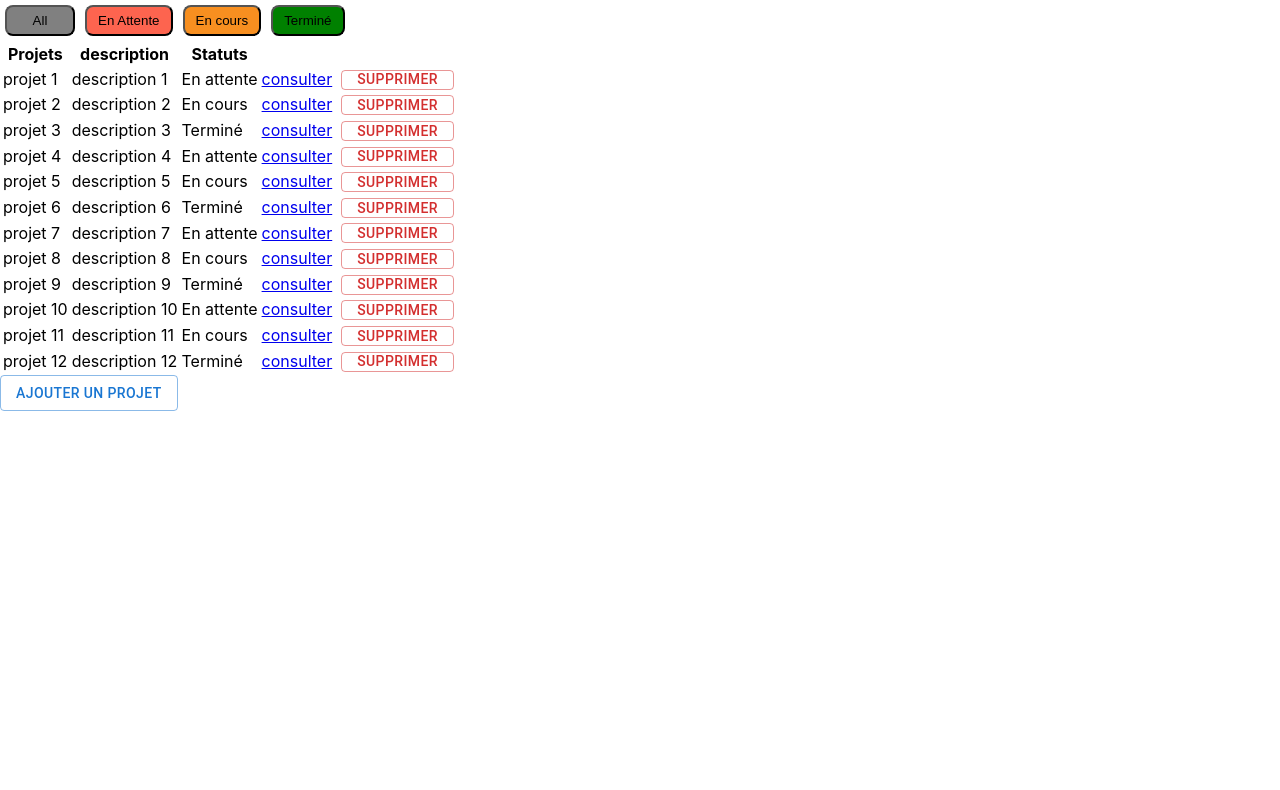
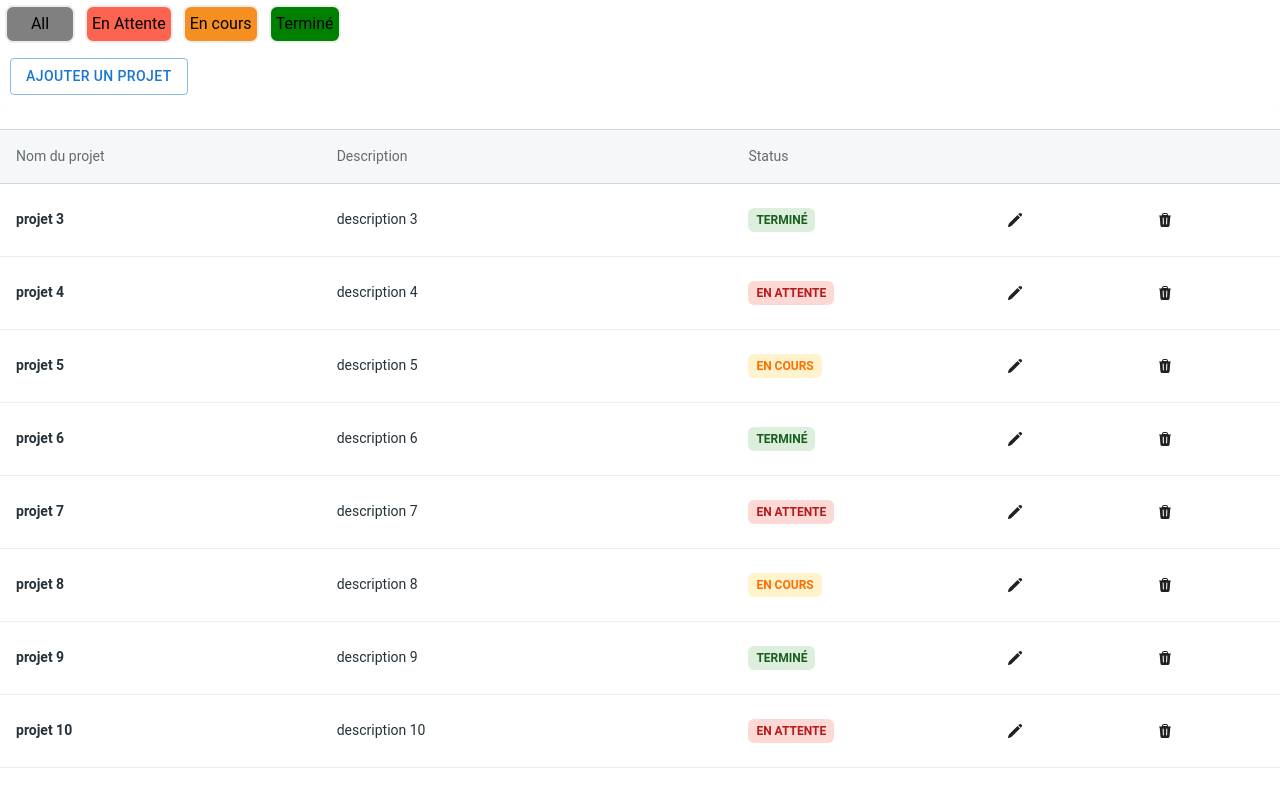
Before and after one commit to anthony-lobe/stereograph-dev-test, a React (Create React App) app: page / in a window 1280 px wide. Shown: the top 790 px of the page. Built offline with nearby package versions, Linux system fonts and the light colour scheme; data requests are answered from the project's data file.

Commit message:
Styling the displaying board

```diff
--- a/package.json
+++ b/package.json
@@ -5,6 +5,8 @@
   "dependencies": {
     "@emotion/react": "^11.11.1",
     "@emotion/styled": "^11.11.0",
+    "@heroicons/react": "^2.0.18",
+    "@material-tailwind/react": "^2.1.5",
     "@mui/material": "^5.14.19",
     "@testing-library/jest-dom": "^5.17.0",
     "@testing-library/react": "^13.4.0",
@@ -45,5 +47,8 @@
       "last 1 firefox version",
       "last 1 safari version"
     ]
+  },
+  "devDependencies": {
+    "tailwindcss": "^3.3.6"
   }
 }
--- a/src/App.tsx
+++ b/src/App.tsx
@@ -7,6 +7,7 @@ import {
 import './App.css';
 import ProjectList from './components/projectList/projectList';
 import ProjectSummary from './components/projectSummary/projectSummary';
+import { ThemeProvider } from "@material-tailwind/react";
 
 const router = createBrowserRouter([
   {
@@ -24,8 +25,9 @@ const router = createBrowserRouter([
 
 function App() {
   return (
-
-    <RouterProvider router={router}/>
+    <ThemeProvider>
+      <RouterProvider router={router}/>
+    </ThemeProvider>
 
   );
 }
--- a/src/components/boardLayout/boardLayout.tsx
+++ b/src/components/boardLayout/boardLayout.tsx
@@ -1,13 +1,29 @@
 import { Button, Modal } from '@mui/material';
+import { PencilIcon } from "@heroicons/react/24/solid";
+import {TrashIcon} from "@heroicons/react/24/solid";
 import React, {useState} from 'react';
 import { Link,} from 'react-router-dom';
 import axios from 'axios';
+import {
+    Card,
+    CardHeader,
+    Typography,
+    CardBody,
+    Chip,
+    CardFooter,
+    Avatar,
+    IconButton,
+    Tooltip,
+    Input,
+  } from "@material-tailwind/react";
 
 interface IBoardLayout {
     projects: any[];
     onDeleting () : void;
 
 }
+
+const TABLE_HEAD = ['Nom du projet', 'Description', 'Status',  '', '',]
 
 function BoardLayout({projects, onDeleting}: IBoardLayout) {
 
@@ -39,37 +55,126 @@ function BoardLayout({projects, onDeleting}: IBoardLayout) {
 
             {projects ? (
             <div>
-            <table className="table-auto">
+            <Card className="h-full w-full">
+            <CardBody className="overflow-scroll px-0">
+            <table className="w-full min-w-max table-auto text-left">
             <thead>
                 <tr>
-                        <th>Projets</th>
-                        <th>description</th>
-                        <th>Statuts</th>
+                {TABLE_HEAD.map((head) => (
+                    <th
+                        key={head}
+                        className="border-y border-blue-gray-100  bg-blue-gray-50/50 p-4"
+                    >
+                        <Typography
+                            variant="small"
+                            color="blue-gray"
+                            className="font-normal  opacity-70"
+                        >
+                            {head}
+                        </Typography>
+                    </th>
+                ))}
                 </tr>
             </thead>
             <tbody>
                 {projects.map( (item, index) => {
+                     const isLast = index === projects.length - 1;
+                     const classes = isLast
+                       ? "p-4"
+                       : "p-4 border-b border-blue-gray-50";
                     return (
+                        <tr key={item.nom}>
+                            <td className={classes}>
 
-                            <tr>
-                            <td>{item.nom} </td>
-                            <td>{item.description}</td>
-                            <td>{item.etape}</td>
-                            <td>
-                                <Link to={`/project/${item.id}`}> consulter</Link>
+                                    <Typography
+                                        variant="small"
+                                        color="blue-gray"
+                                        className="font-bold"
+                                    >
+                                        {item.nom}
+                                    </Typography>
+
                             </td>
-                            <td>
-                                <Button variant='outlined' color='error' style={{height: 20, marginLeft: 5}} onClick={() => onDeletingProject(item.id) }>
-                                    supprimer
-                                </Button>
+
+                            <td className={classes}>
+                                <Typography
+                                    variant="small"
+                                    color="blue-gray"
+                                    className="font-normal"
+                                >
+                                    {item.description}
+                                </Typography>
+
                             </td>
+                            <td className={classes}>
+                                <div className="w-max">
+                                    <Chip
+                                    size="sm"
+                                    variant="ghost"
+                                    value={item.etape}
+                                    color={
+                                        item.etape === "Terminé"
+                                        ? "green"
+                                        : item.etape === "En cours"
+                                        ? "amber"
+                                        : "red"
+                                    }
+                                    />
+                                </div>
+                            </td>
+                            <td className={classes}>
+                                <Tooltip content="Consulter">
+                                    <IconButton variant="text">
+                                        <Link to={`/project/${item.id}`}>
+                                         <PencilIcon className="h-4 w-4" />
+                                        </Link>
+                                    </IconButton>
+                                </Tooltip>
+                            </td>
+                            <td className={classes}>
+                                <Tooltip content="Supprimer">
+                                    <IconButton variant="text" onClick={() => onDeletingProject(item.id) }>
+                                        <TrashIcon className="h-4 w-4" />
+                                    </IconButton>
+                                </Tooltip>
+
+                            </td>
+
+
                         </tr>
+
+
+
                     )
-                        })
-                        }
+            })}
 
             </tbody>
+
+
             </table>
+            <CardFooter className="flex items-center justify-between border-t border-blue-gray-50 p-4">
+                <div className="flex items-center gap-2">
+                    <IconButton variant="outlined" size="sm">
+                        1
+                    </IconButton>
+                    <IconButton variant="text" size="sm">
+                        2
+                    </IconButton>
+                    <IconButton variant="text" size="sm">
+                        ...
+                    </IconButton>
+
+                    <IconButton variant="text" size="sm">
+                        10
+                    </IconButton>
+                </div>
+
+            </CardFooter>
+
+
+            </CardBody>
+
+            </Card>
 
             </div>
             ) : <p> Aucun projets disponible</p> }
--- a/src/components/projectList/projectList.tsx
+++ b/src/components/projectList/projectList.tsx
@@ -14,7 +14,6 @@ function ProjectList () {
     const [isFetching, setIsFetching] = useState<boolean>(false)
     const [isModalOpen, setIsModalOpen] = useState<boolean>(false)
 
-    console.log('new url is : ', newUrl )
     const onFetchingProjects = (response: AxiosResponse) => {
         if (response.data) {
             setIsFetching(true)
@@ -28,9 +27,7 @@ function ProjectList () {
         setSearchedStatus(status)
         setIsFetching(!isFetching)
 
-
     }
-
 
     const closingModalAfterAddingProjects = () => {
 
@@ -53,8 +50,6 @@ function ProjectList () {
              })
      }
 
-     console.log(allProjects.length)
-
      useEffect( () => {
         if( searchedStatus === undefined) {
             getAllProjects(fetchUrl)
@@ -66,19 +61,22 @@ function ProjectList () {
 
     return (
         <div>
+            <div className='justify-end flex-row '>
+
             <Filters onFilteringAllProjects={() => onFiltering(undefined)}
                      onFilteringDoneProjects={() => onFiltering('Terminé')}
                      onFilteringPendingProjects={() => onFiltering('En cours')}
                      onFilteringWaitingProjects={() => onFiltering('En attente')}
             />
+            {searchedStatus === undefined ?
+                <Button variant='outlined' style={{margin: 10}} onClick={() => setIsModalOpen(true)}>
+                    Ajouter un projet
+                </Button>
+            : null}
+            </div>
             <BoardLayout projects={allProjects}
                          onDeleting={() => setIsFetching(!isFetching)}
             />
-            {searchedStatus === undefined ?
-            <Button variant='outlined' onClick={() => setIsModalOpen(true)}>
-                Ajouter un projet
-            </Button>
-            : null}
             <Modal open={isModalOpen}
                    onClose={() => setIsModalOpen(!isModalOpen)}
                    style={modalStyle}
--- a/src/index.css
+++ b/src/index.css
@@ -1,13 +1,3 @@
-body {
-  margin: 0;
-  font-family: -apple-system, BlinkMacSystemFont, 'Segoe UI', 'Roboto', 'Oxygen',
-    'Ubuntu', 'Cantarell', 'Fira Sans', 'Droid Sans', 'Helvetica Neue',
-    sans-serif;
-  -webkit-font-smoothing: antialiased;
-  -moz-osx-font-smoothing: grayscale;
-}
-
-code {
-  font-family: source-code-pro, Menlo, Monaco, Consolas, 'Courier New',
-    monospace;
-}
+@tailwind base;
+@tailwind components;
+@tailwind utilities;
--- /dev/null
+++ b/tailwind.config.js
@@ -0,0 +1,14 @@
+/** @type {import('tailwindcss').Config} */
+
+const withMT = require("@material-tailwind/react/utils/withMT");
+module.exports = withMT({
+  content: [
+    "./src/**/*.{js,jsx,ts,tsx}",
+    "path-to-your-node_modules/@material-tailwind/react/components/**/*.{js,ts,jsx,tsx}",
+    "path-to-your-node_modules/@material-tailwind/react/theme/components/**/*.{js,ts,jsx,tsx}",
+  ],
+  theme: {
+    extend: {},
+  },
+  plugins: [],
+})
--- a/test-json-server/db.json
+++ b/test-json-server/db.json
@@ -1,19 +1,5 @@
 {
   "projects": [
-    {
-      "id": 1,
-      "nom": " projet 1",
-      "description": "description 1",
-      "commentaire": " ceci est un commentaire 1 de test",
-      "etape": "En attente"
-    },
-    {
-      "id": 2,
-      "nom": " projet 2",
-      "description": "description 2",
-      "commentaire": " ceci est un commentaire 2 de test",
-      "etape": "En cours"
-    },
     {
       "id": 3,
       "nom": " projet 3",
@@ -83,6 +69,13 @@
       "description": "description 12",
       "commentaire": " ceci est un commentaire 12 de test",
       "etape": "Terminé"
+    },
+    {
+      "id": 13,
+      "nom": "bnp paribas project",
+      "description": "construction d'une banque",
+      "commentaire": "Youssef est sur le projet",
+      "etape": "En attente"
     }
   ]
 }
```
Also changed, not shown: 1 other file (tests, documents, lock files or other folders). Lines whose indentation alone changed are shown as unchanged.
